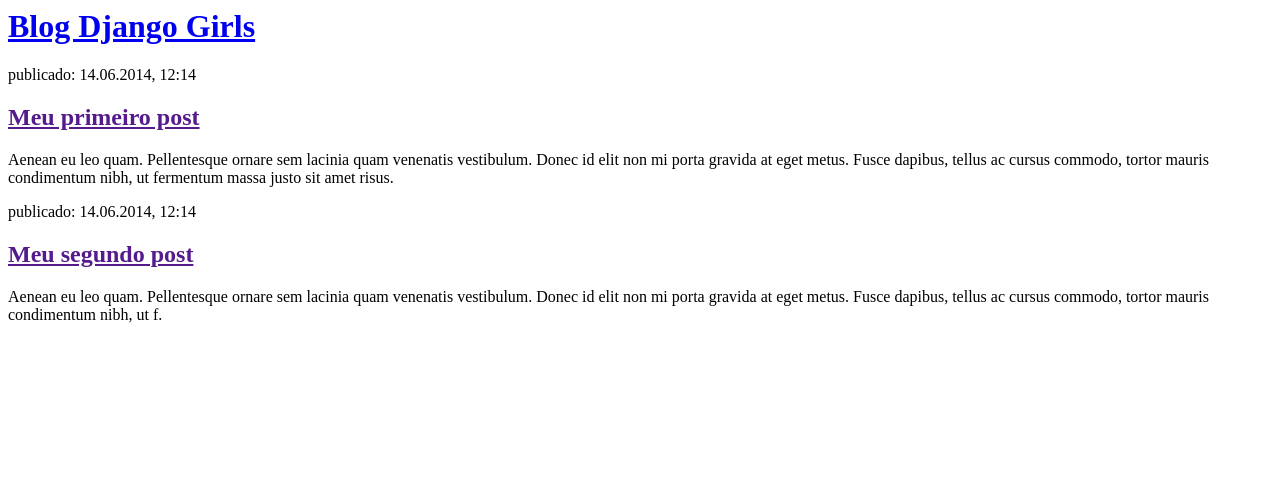
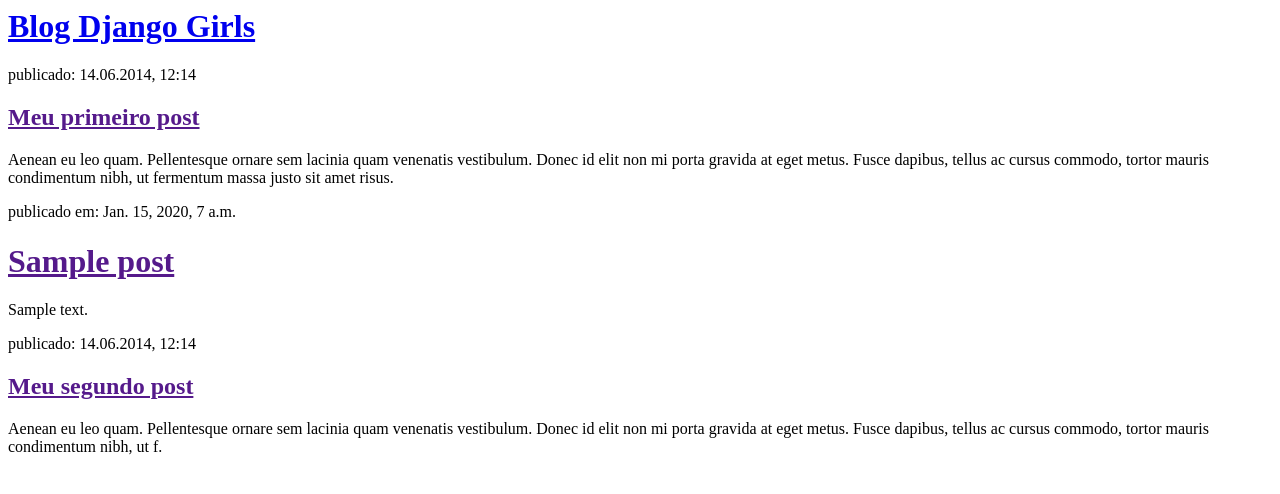
Before and after one commit to vlino/blog_python, a Django app: template blog/templates/blog/novo.html in a window 1280 px wide. Shown: the top 494 px of the page. Run offline with Django 3.2, Linux system fonts and the light colour scheme; the template is opened without the code that fills it: values that come from a table or form of the project are taken from there, others are empty; tables that the repository leaves empty hold one stand-in row (values such as "Sample post").

Commit message:
antes de acabar a aula

```diff
--- a/blog/templates/blog/novo.html
+++ b/blog/templates/blog/novo.html
@@ -13,6 +13,14 @@
             <p>Aenean eu leo quam. Pellentesque ornare sem lacinia quam venenatis vestibulum. Donec id elit non mi porta gravida at eget metus. Fusce dapibus, tellus ac cursus commodo, tortor mauris condimentum nibh, ut fermentum massa justo sit amet risus.</p>
         </div>
 
+        {% for post in posts %}
+		    <div>
+		        <p>publicado em: {{ post.published_date }}</p>
+		        <h1><a href="">{{ post.title }}</a></h1>
+		        <p>{{ post.text|linebreaksbr }}</p>
+		    </div>
+		{% endfor %}
+
         <div>
             <p>publicado: 14.06.2014, 12:14</p>
             <h2><a href="">Meu segundo post</a></h2>
--- a/blog/views.py
+++ b/blog/views.py
@@ -1,5 +1,8 @@
 from django.shortcuts import render
+from django.utils import timezone
+from .models import Post
 
 # Create your views here.
 def post_list(request):
-    return render(request, 'blog/novo.html', {})
+	posts = Post.objects.filter(published_date__lte=timezone.now()).order_by('published_date')
+	return render(request, 'blog/novo.html', {'posts': posts})
```
